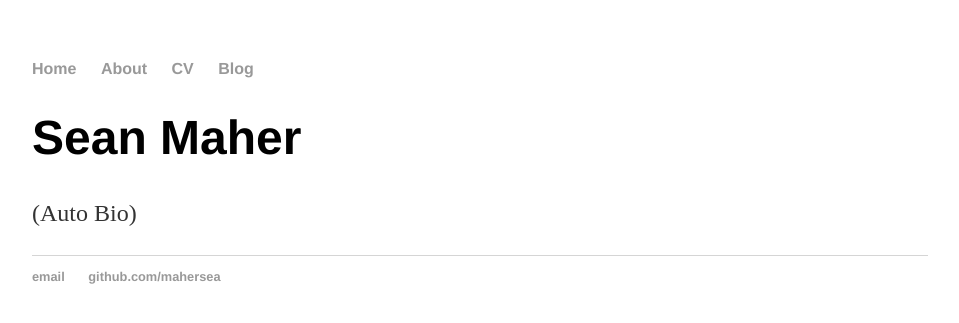
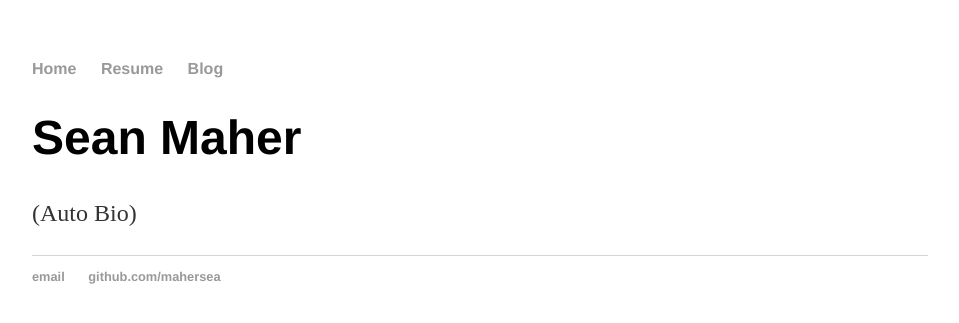
Before and after one commit to sean-maher/mahersea.github.io, a Jekyll site: the page built from index.html, in a window 1280 px wide. Shown: the top 323 px of the page, without its empty margins (160-1119 px from the left). Built offline with Jekyll 4.4.1, drawn with Linux system fonts in a browser that asks for light colours; Markdown is read by kramdown in place of the engine named in the settings.

Commit message:
Update default.html

```diff
--- a/_layouts/default.html
+++ b/_layouts/default.html
@@ -9,8 +9,7 @@
 			<nav>
 	    		<ul>
 	        		<li><a href="/">Home</a></li>
-		        	<li><a href="/about">About</a></li>
-	        		<li><a href="/cv">CV</a></li>
+		        	<li><a href="/Resume">Resume</a></li>
 	        		<li><a href="/blog">Blog</a></li>
 	    		</ul>
 			</nav>
```
